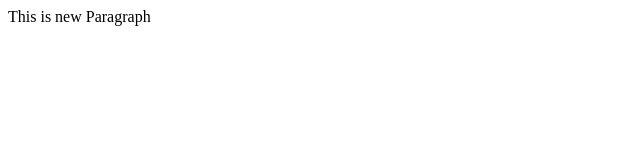
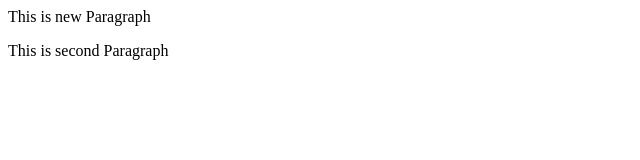
Before and after one commit to Shakeel-Ilyas/My-First-Repository, a plain HTML site: page index.html in a window 1280 px wide. Shown: the whole page, without its empty margins (0-640 px from the left). Drawn offline with Linux system fonts and the light colour scheme.

Commit message:
Adding New Paragraph

```diff
--- a/index.html
+++ b/index.html
@@ -1 +1,2 @@
 <p class="para">This is new Paragraph</p>
+<p class="para">This is second Paragraph</p>
```
